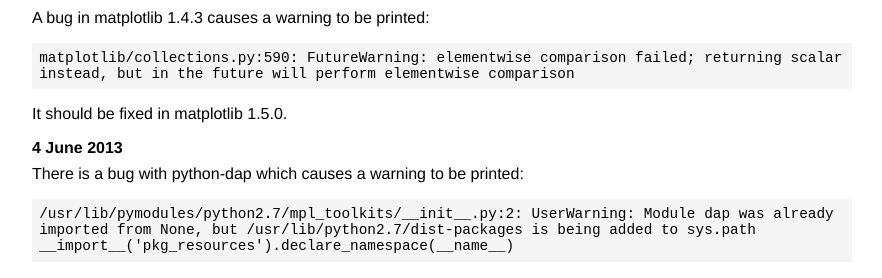
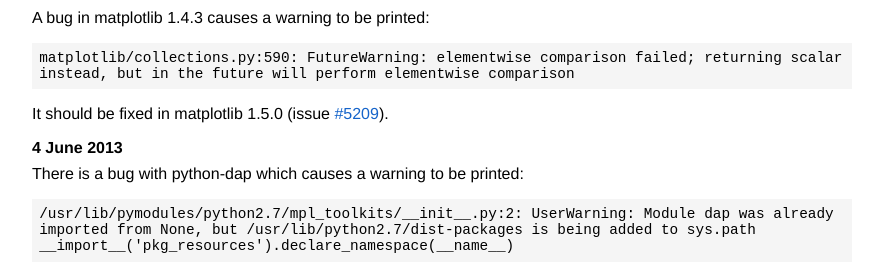
Before and after one commit to peterkuma/ccplot, a Jekyll site: the page built from download/index.md, in a window 1280 px wide and 900 px high, scrolled down 2706 px. Shown: the part 164-442 px from the top of the window, without its empty margins (198-1080 px from the left). Built offline with Jekyll 4.4.1, drawn with Linux system fonts in a browser that asks for light colours.

Commit message:
Known issues: Add link to matplotlib

```diff
--- a/download/index.md
+++ b/download/index.md
@@ -281,7 +281,7 @@
 
     matplotlib/collections.py:590: FutureWarning: elementwise comparison failed; returning scalar instead, but in the future will perform elementwise comparison
 
-It should be fixed in matplotlib 1.5.0.
+It should be fixed in matplotlib 1.5.0 (issue [#5209](https://github.com/matplotlib/matplotlib/issues/5209)).
 
 ### 4 June 2013
 
```
